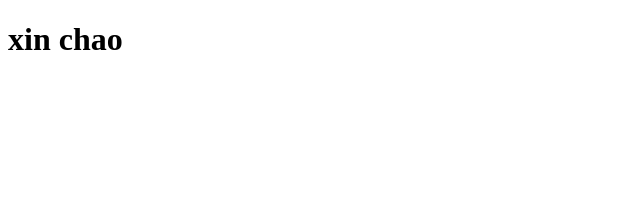
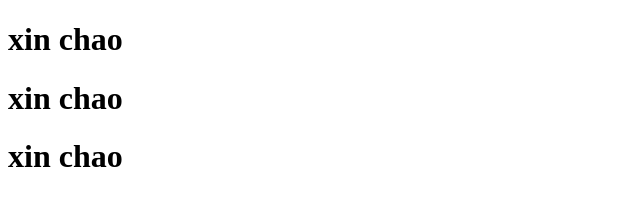
Before and after one commit to notobo003/gitflow, a plain HTML site: page admin/index.html in a window 1280 px wide. Shown: the whole page, without its empty margins (0-640 px from the left). Drawn offline with Linux system fonts and the light colour scheme.

Commit message:
feat step 2(#2)

```diff
--- a/admin/index.html
+++ b/admin/index.html
@@ -6,6 +6,9 @@
   <title>Document</title>
 </head>
 <body>
+</body>
+  <h1>xin chao</h1>
+  <h1>xin chao</h1>
   <h1>xin chao</h1>
 </body>
 </html>
```
